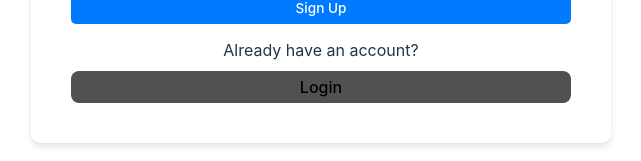
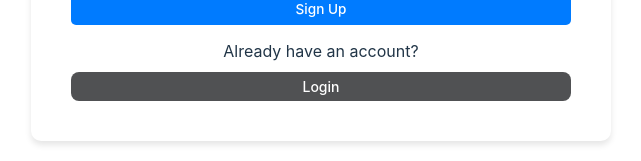
Before and after one commit to aryansh-novostack/Turing-Titans, a React (Vite) app: page /signup in a window 1280 px wide. Shown: the part 541-702 px from the top of the page, without its empty margins (319-960 px from the left). Built offline with nearby package versions, Linux system fonts and the light colour scheme.

Commit message:
Login and Signip pages done

```diff
--- a/src/components/login/login.jsx
+++ b/src/components/login/login.jsx
@@ -78,7 +78,7 @@ const LoginW = () => {
               />
             </div>
             {errorMessage && (
-              <div className="alert alert-danger" role="alert">
+              <div className="new-user" role="alert">
                 {errorMessage}
               </div>
             )}
--- a/src/components/signup/index.module.scss
+++ b/src/components/signup/index.module.scss
@@ -66,6 +66,8 @@
 .btn-primaryLogin{
   background-color: #505153;
   padding: 5px;
+  color: white;
+  font-size: 14px;
 }
 
 .signup-form{
@@ -99,7 +101,6 @@
 }
 
 .old-user {
-  border: 1px solid red;
   text-align: center;
   color: #6c757d;
   font-size: 0.75rem; /* Made the text smaller */
```
